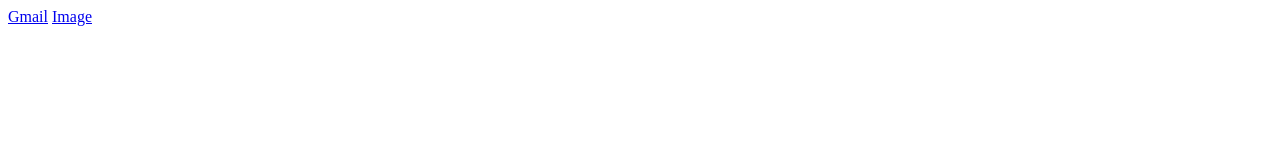
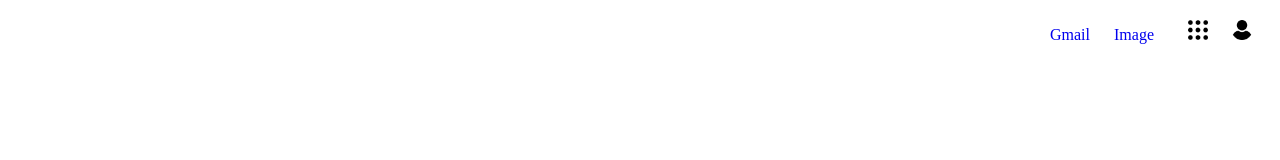
Before and after one commit to mfarhadattari/google_clone, a plain HTML site: page index.html in a window 1280 px wide. Drawn offline with Linux system fonts and the light colour scheme.

Commit message:
Style Hearder

```diff
--- a/index.html
+++ b/index.html
@@ -9,11 +9,15 @@
     <link rel="stylesheet" href="style.css">
 </head>
 <body>
-    <header>
-        <div>
-            <a href="https://mail.google.com/mail">Gmail</a>
-            <a href="https://www.google.com.bd/imghp?hl=en&authuser=0&ogbl">Image</a>
-        </div>
+    <header class="header">
+        <span>
+            <a href="https://mail.google.com/mail" title="Gmail" target="_blank">Gmail</a>
+            <a href="https://www.google.com.bd/imghp?hl=en&authuser=0&ogbl" title="Google Image" target="_blank">Image</a>
+        </span>
+        <span>
+            <img src="image/dots-menu.png" alt="Menu" class="menu" title="Google Apps"  >
+            <img src="image/user.png" alt="User" class="menu" title="Google Account">
+        </span>
     </header>
 </body>
 </html>
--- a/style.css
+++ b/style.css
@@ -0,0 +1,15 @@
+.header{
+    margin: 20px;
+    text-align: right;
+}
+.header a{
+    text-decoration: none;
+    margin: 10px;
+}
+
+
+.menu{
+    height: 20px;
+    width: 20px;
+    margin-left: 20px;
+}
```
Also changed, not shown: image/user.png (added).
